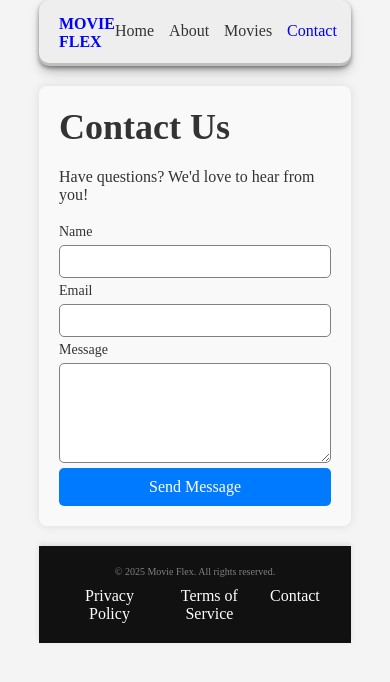
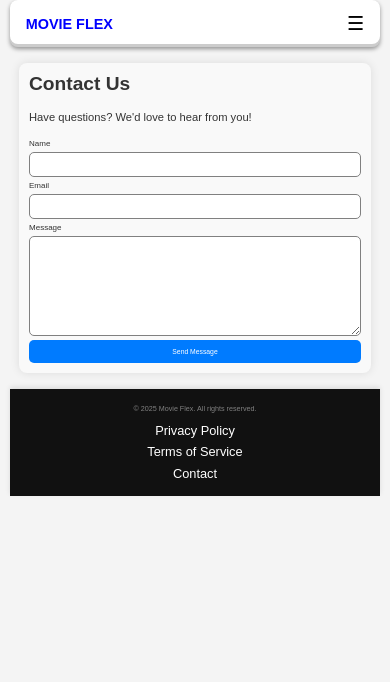
Before and after one commit to dixit9232/react-first-app, a React (Vite) app: page /contact in a window 390 px wide. Shown: the top 682 px of the page. Built offline with nearby package versions, Linux system fonts and the light colour scheme.

Commit message:
feat: enhance responsive design across multiple components; adjust padding, font sizes, and layout for better usability on small screens

```diff
--- a/src/projects/ReactRouterExample/MoviesWeb/components/Layouts/Header.jsx
+++ b/src/projects/ReactRouterExample/MoviesWeb/components/Layouts/Header.jsx
@@ -1,15 +1,52 @@
-import { NavLink } from "react-router";
+import { useState, useEffect } from "react";
+import { NavLink } from "react-router"; // Ensure correct import
 import "../../css/Header.css";
 
 export const Header = () => {
+  const [isDrawerOpen, setIsDrawerOpen] = useState(false);
+
+  // Toggle Drawer
+  const toggleDrawer = () => {
+    setIsDrawerOpen(!isDrawerOpen);
+  };
+
+  // Close Drawer
+  const closeDrawer = () => {
+    setIsDrawerOpen(false);
+  };
+
+  // Close drawer automatically on large screens
+  useEffect(() => {
+    const handleResize = () => {
+      if (window.innerWidth > 768) {
+        setIsDrawerOpen(false);
+      }
+    };
+
+    window.addEventListener("resize", handleResize);
+
+    // Cleanup event listener on component unmount
+    return () => {
+      window.removeEventListener("resize", handleResize);
+    };
+  }, []);
+
   return (
-    <header className="header">
-
+    <>
+      <header className="header">
         <div className="brand">
-          <NavLink className="header-text" to="/">Movie Flex</NavLink>
+          <NavLink className="header-text" to="/">
+            Movie Flex
+          </NavLink>
         </div>
 
-        <div className="nav-links">
+        {/* Hamburger Menu Button */}
+        <button className="menu-toggle" onClick={toggleDrawer}>
+          ☰
+        </button>
+
+        {/* Navigation Links (Hidden in Mobile) */}
+        <nav className="nav-links">
           <ul className="nav-list">
             <li className="nav-item">
               <NavLink to="/">Home</NavLink>
@@ -24,8 +61,40 @@ export const Header = () => {
               <NavLink to="/contact">Contact</NavLink>
             </li>
           </ul>
-        </div>
+        </nav>
+      </header>
 
-    </header>
+      {/* Drawer Navigation for Mobile */}
+      <div className={`drawer ${isDrawerOpen ? "active" : ""}`}>
+        <button className="close-btn" onClick={closeDrawer}>
+          ×
+        </button>
+        <ul className="nav-list">
+          <li className="nav-item">
+            <NavLink to="/" onClick={closeDrawer}>
+              Home
+            </NavLink>
+          </li>
+          <li className="nav-item">
+            <NavLink to="/about" onClick={closeDrawer}>
+              About
+            </NavLink>
+          </li>
+          <li className="nav-item">
+            <NavLink to="/movies" onClick={closeDrawer}>
+              Movies
+            </NavLink>
+          </li>
+          <li className="nav-item">
+            <NavLink to="/contact" onClick={closeDrawer}>
+              Contact
+            </NavLink>
+          </li>
+        </ul>
+      </div>
+
+      {/* Overlay */}
+      {isDrawerOpen && <div className="overlay" onClick={closeDrawer}></div>}
+    </>
   );
 };
--- a/src/projects/ReactRouterExample/MoviesWeb/css/Contact.css
+++ b/src/projects/ReactRouterExample/MoviesWeb/css/Contact.css
@@ -1,3 +1,4 @@
+/* Contact Form Container */
 .contact-container {
     max-width: 500px;
     margin: 2rem auto;
@@ -9,59 +10,101 @@
     gap: 2rem;
 }
 
+/* Form Layout */
 .contact-form {
     display: flex;
     flex-direction: column;
     gap: 0.5rem;
 }
 
+/* Labels */
 .contact-form label {
     font-weight: normal;
-    font-size: 1.4rem;
+    font-size: 1.2rem;
 }
 
+/* Input Fields & Textarea */
 .contact-form input,
 .contact-form textarea {
     width: 100%;
-    padding: 10px;
-    border: 0.5px solid grey;
+    padding: 12px;
+    border: 1px solid grey;
     border-radius: 5px;
-    background-clip: padding-box;
+    font-size: 1rem;
+    outline: none;
     transition: border 0.3s ease, box-shadow 0.3s ease, transform 0.2s ease-in-out;
-    outline: none;
     background-color: white;
-    font-size: 1rem;
 }
 
+/* Focus Effect */
 .contact-form input:focus,
 .contact-form textarea:focus {
     border: 2px solid #007bff;
     box-shadow: 0 0 8px rgba(0, 123, 255, 0.6);
     transform: scale(1.02);
-    border-radius: 5px;
 }
 
+/* Textarea */
 .contact-form textarea {
     resize: vertical;
     min-height: 100px;
-    border-radius: 5px;
 }
 
+/* Submit Button */
 .contact-form button {
-    padding: 10px;
+    padding: 12px;
     background: #007bff;
     color: white;
     border: none;
     border-radius: 5px;
     cursor: pointer;
-    font-size: 16px;
-    transition: background 0.3s ease;
-    -webkit-transition: background 0.3s ease;
-    -moz-transition: background 0.3s ease;
-    -ms-transition: background 0.3s ease;
-    -o-transition: background 0.3s ease;
+    font-size: 1rem;
+    transition: background 0.3s ease, transform 0.2s ease;
 }
 
+/* Button Hover Effect */
 .contact-form button:hover {
     background: #0056b3;
+    transform: scale(1.05);
 }
+
+/* Responsive Design */
+@media (max-width: 600px) {
+    .contact-container {
+        max-width: 90%;
+        padding: 15px;
+    }
+
+    .contact-form label {
+        font-size: 1rem;
+    }
+
+    .contact-form input,
+    .contact-form textarea {
+        font-size: 0.9rem;
+        padding: 10px;
+    }
+
+    .contact-form button {
+        font-size: 0.9rem;
+        padding: 10px;
+    }
+}
+
+@media (max-width: 400px) {
+    .contact-container {
+        max-width: 95%;
+        padding: 10px;
+    }
+
+    .contact-form input,
+    .contact-form textarea {
+        font-size: 0.85rem;
+        padding: 8px;
+    }
+
+    .contact-form button {
+        font-size: 0.85rem;
+        padding: 8px;
+    }
+}
--- a/src/projects/ReactRouterExample/MoviesWeb/css/Footer.css
+++ b/src/projects/ReactRouterExample/MoviesWeb/css/Footer.css
@@ -2,7 +2,7 @@
     background: #111;
     color: white;
     text-align: center;
-    padding: 20px 0;
+    padding: 20px 10px;
     position: relative;
     bottom: 0;
     width: 100%;
@@ -21,6 +21,8 @@
     display: flex;
     justify-content: center;
     gap: 1.5rem;
+    flex-wrap: wrap;
+    /* Allows links to wrap on small screens */
 }
 
 .footer-links li {
@@ -36,3 +38,21 @@
 .footer-links a:hover {
     color: #00aaff;
 }
+
+/* Responsive Design */
+@media screen and (max-width: 600px) {
+    .footer {
+        text-align: center;
+        padding: 15px;
+    }
+
+    .footer-text {
+        font-size: 0.9rem;
+    }
+
+    .footer-links {
+        flex-direction: column;
+        /* Stack links vertically on small screens */
+        gap: 0.8rem;
+    }
+}
--- a/src/projects/ReactRouterExample/MoviesWeb/css/Header.css
+++ b/src/projects/ReactRouterExample/MoviesWeb/css/Header.css
@@ -1,69 +1,137 @@
+/* General Header Styles */
 .header {
-box-shadow: rgba(0, 0, 0, 0.4) 0px 2px 4px, rgba(0, 0, 0, 0.3) 0px 7px 13px -3px, rgba(0, 0, 0, 0.2) 0px -3px 0px inset;
+    box-shadow: rgba(0, 0, 0, 0.4) 0px 2px 4px, rgba(0, 0, 0, 0.2) 0px -3px 0px inset;
     display: flex;
     justify-content: space-between;
     align-items: center;
+    background: white;
     margin: 0 auto;
     padding: 1.5rem 2rem;
     border-radius: 1rem;
-    -webkit-border-radius: 1rem;
-    -moz-border-radius: 1rem;
-    -ms-border-radius: 1rem;
-    -o-border-radius: 1rem;
-    background: #eeeeee;
+    width: 100%;
+    max-width: 1200px;
 }
 
-
-.header-text {
-    font-size: 1.6rem;
+/* Brand */
+.header .header-text {
+    font-size: 1.8rem;
     font-weight: 600;
     color: blue;
     text-transform: uppercase;
     cursor: pointer;
 }
 
+/* Navigation Links (Desktop) */
+.nav-links {
+    display: flex;
+}
+
 .nav-list {
     display: flex;
     gap: 1.5rem;
+    list-style: none;
 }
 
 .nav-item a {
-    list-style: none;
     text-decoration: none;
+    font-size: 1.6rem;
     font-weight: 500;
-    outline: none;
+    color: #333;
+    transition: color 0.3s ease-in-out;
 }
 
-
-.nav-item a::after {
-    content: "";
-    display: block;
-    width: 0%;
-    height: .3rem;
-    margin-top: 0.2rem;
-    background-color: blue;
-}
-
+/* Hover Effect */
 .nav-item a:hover {
     color: blue;
-}
-
-.nav-item a:hover::after {
-    animation: hover 0.5s forwards;
-    -webkit-animation: hover 0.5s forwards;
 }
 
 .nav-item a.active {
     color: blue;
 }
 
-@keyframes hover {
-    0% {
-        width: 0%;
+/* Hamburger Menu Button */
+.menu-toggle {
+    display: none;
+    font-size: 2.4rem;
+    cursor: pointer;
+    background: none;
+    border: none;
+}
+
+/* 🔹 Drawer Navigation (Hidden by Default) */
+.drawer {
+    position: fixed;
+    top: 0;
+    right: -100%;
+    /* Initially off-screen */
+    width: 250px;
+    height: 100vh;
+    background: white;
+    box-shadow: -5px 0 10px rgba(0, 0, 0, 0.2);
+    padding: 2rem;
+    display: flex;
+    flex-direction: column;
+    align-items: center;
+    transition: right 0.3s ease-in-out;
+    z-index: 1000;
+}
+
+/* Active State: Show Drawer */
+.drawer.active {
+    right: 0;
+}
+
+/* Close Button */
+.close-btn {
+    font-size: 2.4rem;
+    cursor: pointer;
+    align-self: flex-end;
+    background: none;
+    border: none;
+    color: #333;
+    margin-bottom: 1rem;
+}
+
+/* Drawer Navigation List */
+.drawer .nav-list {
+    display: flex;
+    flex-direction: column;
+    gap: 2rem;
+    width: 100%;
+    text-align: center;
+}
+
+.drawer .nav-item a {
+    font-size: 1.8rem;
+    /* color: blue; */
+    font-weight: bold;
+}
+
+/* Overlay Effect */
+.overlay {
+    position: fixed;
+    top: 0;
+    left: 0;
+    width: 100%;
+    height: 100%;
+    background: rgba(0, 0, 0, 0.5);
+    display: none;
+    z-index: 999;
+}
+
+/* Active Overlay */
+.overlay .active {
+    display: block;
+}
+
+/* 🔹 Responsive Design */
+@media (max-width: 768px) {
+    .menu-toggle {
+        display: block;
     }
 
-    100% {
-        width: 100%;
+    .nav-links {
+        display: none;
+        /* Hide desktop nav */
     }
-
 }
--- a/src/projects/ReactRouterExample/MoviesWeb/css/index.css
+++ b/src/projects/ReactRouterExample/MoviesWeb/css/index.css
@@ -3,7 +3,7 @@
     padding: 0;
     box-sizing: border-box;
     scroll-behavior: smooth;
-    font-family: Mona Sans;
+    font-family: 'Mona Sans', sans-serif;
 }
 
 html {
@@ -14,7 +14,6 @@ body {
     background-color: #f4f4f4;
     color: #333;
     width: 100%;
-
 }
 
 a {
@@ -54,5 +53,68 @@ p {
 .container {
     width: 80%;
     margin: 0 auto;
+    max-width: 1200px;
+}
 
+/* Responsive Design */
+@media screen and (max-width: 1024px) {
+    .container {
+        width: 90%;
+    }
+
+    h1 {
+        font-size: 3.2rem;
+    }
+
+    h2 {
+        font-size: 2.4rem;
+    }
+
+    h3 {
+        font-size: 2rem;
+    }
 }
+
+@media screen and (max-width: 768px) {
+    html {
+        font-size: 56.25%;
+    }
+
+    .container {
+        width: 95%;
+    }
+
+    h1 {
+        font-size: 2.8rem;
+    }
+
+    h2 {
+        font-size: 2.2rem;
+    }
+
+    h3 {
+        font-size: 1.8rem;
+    }
+}
+
+@media screen and (max-width: 480px) {
+    html {
+        font-size: 50%;
+    }
+
+    h1 {
+        font-size: 2.4rem;
+    }
+
+    h2 {
+        font-size: 2rem;
+    }
+
+    h3 {
+        font-size: 1.6rem;
+    }
+
+    p {
+        font-size: 1.4rem;
+    }
+}
```
Also changed, not shown: src/projects/ReactRouterExample/MoviesWeb/css/ErrorPage.css (+63 -12 lines), src/projects/ReactRouterExample/MoviesWeb/css/MoviesCard.css (+48 -14 lines), src/projects/ReactRouterExample/MoviesWeb/css/MoviesDetails.css (+60 -8 lines).
